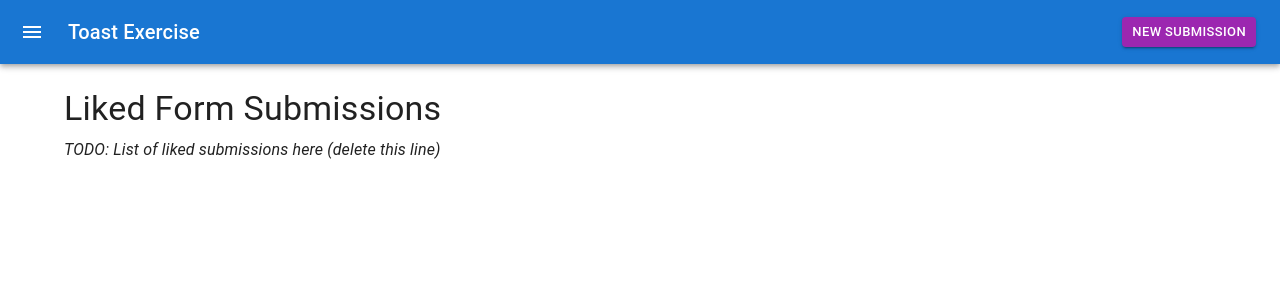
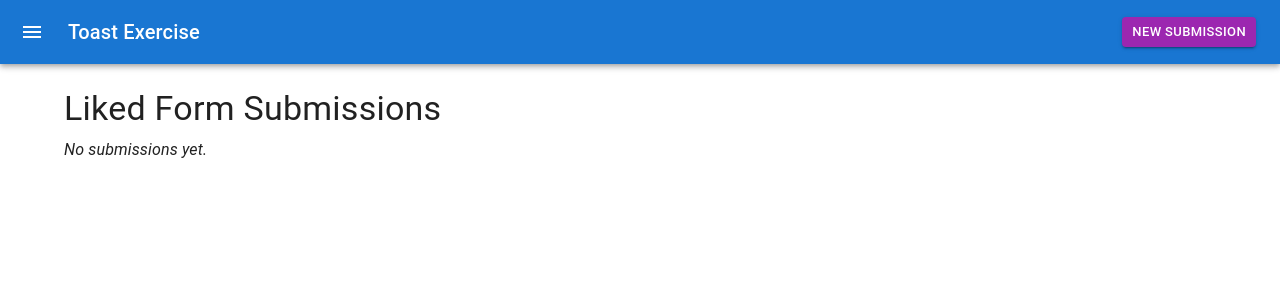
Before and after one commit to jasminesingh0509/toast-exercise-main, a React (Create React App) app: page / in a window 1280 px wide. Shown: the top 300 px of the page. Built offline with nearby package versions, Linux system fonts and the light colour scheme; what chance would draw is missing.

Commit message:
add submissions to list

```diff
--- a/src/App.js
+++ b/src/App.js
@@ -1,17 +1,33 @@
-import React from "react";
+import React, { useState } from "react";
 import Container from "@mui/material/Container";
-import { ToastContainer } from "react-toastify";
+import { ToastContainer, toast } from "react-toastify";
 import "react-toastify/dist/ReactToastify.css";
-
 import Header from "./Header";
 import Content from "./Content";
+import { createMockFormSubmission } from "./service/mockServer";
 
 function App() {
+  const [submissions, setSubmissions] = useState([]);
+
+  const handleNewSubmission = () => {
+    createMockFormSubmission()
+      .then((formSubmission) => {
+        setSubmissions([...submissions, formSubmission]);
+        toast.success(
+          `Form submitted successfully! Name: ${formSubmission.data.firstName} ${formSubmission.data.lastName}, Email: ${formSubmission.data.email}`,
+          {
+            position: toast.POSITION.BOTTOM_CENTER
+          }
+        );
+      })
+      .catch((error) => console.error(error));
+  };
+
   return (
     <>
-      <Header />
+      <Header onNewSubmission={handleNewSubmission} />
       <Container>
-        <Content />
+        <Content submissions={submissions} />
       </Container>
       <ToastContainer />
     </>
--- a/src/Content.js
+++ b/src/Content.js
@@ -1,15 +1,23 @@
-import React from 'react';
-import Box from '@mui/material/Box';
-import Typography from '@mui/material/Typography';
+import React from "react";
+import Box from "@mui/material/Box";
+import Typography from "@mui/material/Typography";
 
-export default function Content() {
+export default function Content({ submissions }) {
   return (
-    <Box sx={{marginTop: 3}}>
+    <Box sx={{ marginTop: 3 }}>
       <Typography variant="h4">Liked Form Submissions</Typography>
-
-      <Typography variant="body1" sx={{fontStyle: 'italic', marginTop: 1}}>
-        TODO: List of liked submissions here (delete this line)
-      </Typography>
+      {submissions.length > 0 ? (
+        submissions.map((submission) => (
+          <Typography key={submission.id} variant="body1" sx={{ marginTop: 1 }}>
+            Name: {submission.data.firstName} {submission.data.lastName}, Email:{" "}
+            {submission.data.email}
+          </Typography>
+        ))
+      ) : (
+        <Typography variant="body1" sx={{ fontStyle: "italic", marginTop: 1 }}>
+          No submissions yet.
+        </Typography>
+      )}
     </Box>
   );
 }
--- a/src/Header.js
+++ b/src/Header.js
@@ -1,5 +1,3 @@
-import React from "react";
-
 import Box from "@mui/material/Box";
 import AppBar from "@mui/material/AppBar";
 import Toolbar from "@mui/material/Toolbar";
@@ -7,15 +5,9 @@ import Typography from "@mui/material/Typography";
 import Button from "@mui/material/Button";
 import IconButton from "@mui/material/IconButton";
 import MenuIcon from "@mui/icons-material/Menu";
+import React from "react";
 
-import { createMockFormSubmission } from "./service/mockServer";
-
-export default function Header() {
-  const handleSubmit = () => {
-    createMockFormSubmission()
-      .then((success) => console.log(success))
-      .catch((error) => console.error(error));
-  };
+export default function Header({ onNewSubmission }) {
   return (
     <Box sx={{ flexGrow: 1 }}>
       <AppBar position="static">
@@ -35,7 +27,7 @@ export default function Header() {
             variant="contained"
             size="small"
             color="secondary"
-            onClick={() => handleSubmit()}
+            onClick={onNewSubmission}
           >
             New Submission
           </Button>
--- a/src/service/mockServer.js
+++ b/src/service/mockServer.js
@@ -1,6 +1,5 @@
 // NOTE: Do not modify this file
 import Chance from "chance";
-import { toast } from "react-toastify";
 
 const chance = new Chance();
 const callbacks = [];
@@ -97,12 +96,5 @@ export function createMockFormSubmission() {
   };
 
   callbacks.forEach((cb) => cb(formSubmission));
-  toast.success(
-    `Form submitted successfully! Name: ${formSubmission.data.firstName} ${formSubmission.data.lastName}, Email: ${formSubmission.data.email}`,
-    {
-      position: toast.POSITION.BOTTOM_CENTER
-    }
-  );
-
-  return Promise.resolve("Form submitted successfully!");
+  return Promise.resolve(formSubmission);
 }
```
